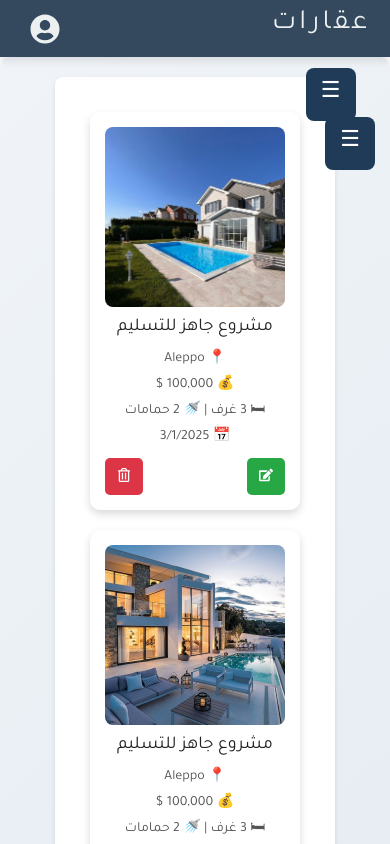
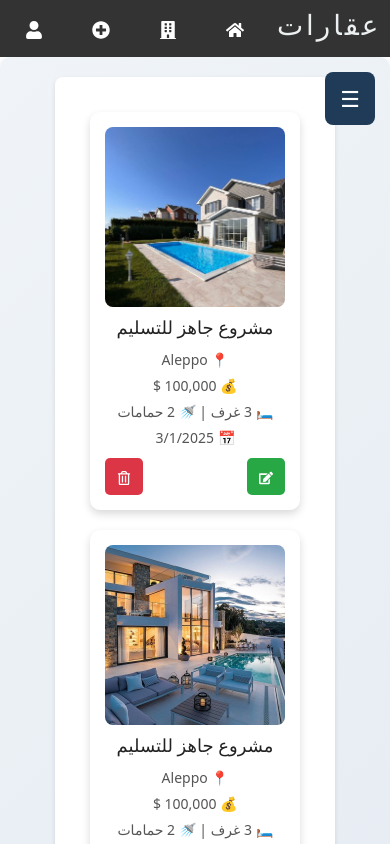
Before and after one commit to AhmadAlhjje/Real_Estate, a React (Vite) app: page /dashboard in a window 390 px wide. Shown: the top 844 px of the page. Built offline with nearby package versions, Linux system fonts and the light colour scheme.

Commit message:
Edit Navbar

```diff
--- a/src/components/NavBar/NavBar.css
+++ b/src/components/NavBar/NavBar.css
@@ -1,53 +1,17 @@
-@import url('https://fonts.googleapis.com/css2?family=Cairo:wght@400;700&family=Tajawal:wght@400;700&display=swap');
-
-/* إعدادات الأساسيات */
-* {
-    margin: 0;
-    padding: 0;
-    box-sizing: border-box;
-    font-family: 'Tajawal', 'Cairo', sans-serif;
+/* تنسيق شريط التنقل */
+.navbar {
+    display: flex;
+    justify-content: center;
+    align-items: center;
+    background-color: #333;
+    padding: 10px 20px;
+    position: fixed;
+    width: 100%;
+    top: 0;
+    left: 0;
+    z-index: 1000;
   }
 
-body {
-    background-color: #f4f4f9;
-    color: #333;
-    line-height: 1.6;
-}
-
-/* تنسيق الشريط العلوي */
-.navbar {
-    background-color: #34495e;
-    padding: 18px 0;
-    box-shadow: 0 4px 8px rgba(0, 0, 0, 0.1);
-    position: sticky;
-    top: 0;
-    width: 100%;
-    z-index: 1000;
-    transition: all 0.3s ease;
-    display: flex;
-    align-items: center;
-}
-
-/* تنسيق الحاوية داخل الشريط العلوي */
-.navbar-container {
-    width: 90%;
-    margin: 0 auto;
-    display: flex;
-    justify-content: space-between;
-    align-items: center;
-    max-width: 1200px;
-    position: relative;
-}
-
-/* تنسيق الشعار وزر القائمة معًا */
-.navbar-header {
-    display: flex;
-    align-items: center;
-    justify-content: space-between;
-    gap: 15px; /* مسافة بين الزر والشعار */
-}
-
-/* تنسيق الشعار */
   .navbar-logo {
     color: #ecf0f1;
     font-size: 32px;
@@ -63,140 +27,105 @@ body {
     color: #3498db;
 }
 
-/* تنسيق قائمة الروابط */
-.navbar-menu {
-    display: flex;
-    list-style: none;
-    gap: 40px;
-    justify-content: center;
-    flex-grow: 1;
+  .nav-btn {
+    background: none;
+    border: none;
+    color: white;
+    font-size: 20px;
+    cursor: pointer;
+    margin: 0 10px;
   }
 
-/* تنسيق الروابط */
-.navbar-link {
-    color: #ecf0f1;
+  .nav-icon-link {
+    color: white;
     text-decoration: none;
-    font-size: 20px;
-    font-weight: 600;
-    transition: all 0.3s ease;
-    padding: 5px 10px;
   }
 
-.navbar-link:hover {
-    color: #3498db;
-    transform: translateY(-3px);
-    border-bottom: 3px solid #3498db;
+  /* زر القائمة العائمة */
+  .fab {
+    position: fixed;
+    bottom: 20px;
+    right: 20px;
+    background-color: #ff5722;
+    color: white;
+    width: 50px;
+    height: 50px;
+    display: flex;
+    justify-content: center;
+    align-items: center;
+    border-radius: 50%;
+    cursor: pointer;
+    box-shadow: 0px 4px 6px rgba(0, 0, 0, 0.2);
+    transition: background-color 0.3s;
   }
 
-/* زر القائمة في الشاشات الصغيرة */
-.menu-toggle {
-    display: none;
-    font-size: 28px;
-    background: none;
-    border: none;
-    color: #ecf0f1;
-    cursor: pointer;
-    position: relative;
-    top: 60px !important;
-    /* left: 20px !important; */
+  .fab.open {
+    background-color: #d84315;
   }
 
-/* أيقونة المستخدم */
-.user-menu {
-    position: relative;
-    cursor: pointer;
+  .menu {
+    position: fixed;
+    bottom: 80px;
+    right: 20px;
+    display: flex;
+    flex-direction: column;
+    gap: 10px;
   }
 
-.user-icon {
-    position: relative;
-    right: 60px;
-    color: #ecf0f1;
-    transition: color 0.3s ease;
+  .menu-btn {
+    background: #444;
+    color: white;
+    border: none;
+    padding: 10px;
+    border-radius: 5px;
+    cursor: pointer;
+    transition: background 0.3s;
   }
 
-.user-icon:hover {
-    color: #3498db;
+  .menu-btn:hover {
+    background: #666;
   }
 
-/* القائمة المنسدلة */
+  /* قائمة المستخدم المنسدلة */
   .user-dropdown {
     position: absolute;
-    right: 0;
-    top: 40px;
-    background: #fff;
-    box-shadow: 0 4px 6px rgba(0, 0, 0, 0.1);
-    border-radius: 8px;
-    width: 160px;
-    text-align: right;
-    padding: 10px 0;
+    top: 60px;
+    left:40px;
+    background: white;
+    box-shadow: 0 2px 10px rgba(0, 0, 0, 0.2);
+    border-radius: 5px;
+    overflow: hidden;
     display: flex;
     flex-direction: column;
   }
 
   .user-dropdown-item {
-    padding: 12px 15px;
-    color: #333;
+    padding: 10px;
+    color: black;
     text-decoration: none;
-    font-size: 16px;
-    transition: background 0.3s ease;
+    transition: background 0.3s;
   }
 
   .user-dropdown-item:hover {
-    background: #f1f1f1;
+    background: #f0f0f0;
   }
 
-/* محتوى إضافي لتعديل المسافة بين الشريط والمحتوى عند الفتح */
-.content-offset {
-    transition: height 0.3s ease;
-    height: 0;
+  /* تحسينات للهواتف */
+  @media (max-width: 600px) {
+    .navbar {
+      padding: 10px;
+    }
+    .nav-btn {
+      font-size: 18px;
     }
 
-.content-offset.expanded {
-    height: 200px;
+    .fab {
+      width: 40px;
+      height: 40px;
     }
-
-/* تصميم قائمة التنقل في الهواتف */
-@media (max-width: 768px) {
-    .menu-toggle {
-        display: block;
-    }
-
-    .navbar-menu {
-        flex-direction: column;
-        width: 100%;
-        text-align: center;
-        display: none;
-        transition: all 0.3s ease;
-    }
-
-    .navbar-menu.show {
-        display: flex;
-    }
-
-    .navbar-header {
-        display: flex;
-        align-items: center;
-        justify-content: space-between;
-        gap: 15px;
-    }
-
-    .user-menu {
-        position: relative;
-        left: 20%;
-    }
-
-    /* القائمة المنسدلة */
     .user-dropdown {
         position: absolute;
-        left: 0; /* تغيير المحاذاة لتكون من اليسار */
-        top: 40px;
-        background: #fff;
-        box-shadow: 0 4px 6px rgba(0, 0, 0, 0.1);
-        border-radius: 8px;
-        width: 160px;
-        text-align: right;
-        padding: 10px 0;
-        display: flex;
-        flex-direction: column;
+        top: 50px;
+        left: 5px;
       }
   }
--- a/src/components/NavBar/NavBar.jsx
+++ b/src/components/NavBar/NavBar.jsx
@@ -1,49 +1,60 @@
 import React, { useState } from "react";
 import { Link } from "react-router-dom";
-import { FaUserCircle } from "react-icons/fa";
+import { FaUser, FaBuilding ,FaPlusCircle, FaPlus, FaFolder, FaStickyNote, FaTimes,FaHome  } from "react-icons/fa";
 import "./NavBar.css";
 
 const NavBar = () => {
-  const [isOpen, setIsOpen] = useState(false);
+  // const [isOpen, setIsOpen] = useState(false);
   const [userMenuOpen, setUserMenuOpen] = useState(false);
 
   return (
     <>
-      <nav className={`navbar ${isOpen ? "open" : ""}`}>
-        <div className="navbar-container">
-          {/* الحاوية التي تجمع زر القائمة مع الشعار */}
-          <div className="navbar-header">
-            <button className="menu-toggle" onClick={() => setIsOpen(!isOpen)}>
-              ☰
-            </button>
+      <nav className="navbar">
+      <div className="NavBarIcons"
+        style={{display :"flex", justifyContent:"space-around", width:"100%"}}>
           <Link to="/" className="navbar-logo">
               <h1>عقارات</h1>
         </Link>
+        <button className="nav-btn">
+          <Link to="/" className="nav-icon-link"><FaHome/></Link>
+        </button>
+
+        <button className="nav-btn">
+          <Link to="/realEstate" className="nav-icon-link"><FaBuilding  /></Link>
+        </button>
+
+        <button className="nav-btn">
+          <Link to="/AddProperty" className="nav-icon-link"><FaPlusCircle /></Link>
+        </button>
+
+        <button className="nav-btn">
+          <FaUser onClick={() => setUserMenuOpen(!userMenuOpen)} />
+        </button>
+        </div>
+{/*
+        <div className={`fab ${isOpen ? "open" : ""}`} onClick={() => setIsOpen(!isOpen)}>
+          {isOpen ? <FaTimes /> : <FaPlus />}
         </div>
 
-          {/* قائمة التنقل */}
-          <ul className={`navbar-menu ${isOpen ? "show" : ""}`}>
-            <li>
-              <Link to="/" className="navbar-link" onClick={() => setIsOpen(false)}>الرئيسية</Link>
-            </li>
-            <li>
-              <Link to="/realEstate" className="navbar-link" onClick={() => setIsOpen(false)}>العقارات</Link>
-            </li>
-            <li>
-              <Link to="/AddProperty" className="navbar-link" onClick={() => setIsOpen(false)}>إضافة عقار</Link>
-            </li>
-            <li>
-              <Link to="/contact" className="navbar-link" onClick={() => setIsOpen(false)}>اتصل بنا</Link>
-            </li>
-          </ul>
+        {isOpen && (
+          <div className="menu">
+            <button className="menu-btn">
+              <Link to="/" className="nav-icon-link">الرئيسية</Link>
+            </button>
+            <button className="menu-btn">
+              <Link to="/realEstate" className="nav-icon-link">العقارات</Link>
+            </button>
+            <button className="menu-btn">
+              <Link to="/AddProperty" className="nav-icon-link">اضافة عقار</Link>
+            </button>
+            <button className="menu-btn">
+              <Link to="/AddProperty" className="nav-icon-link">
+                <FaUser onClick={() => setUserMenuOpen(!userMenuOpen)} />
+              </Link>
+            </button>
+          </div>
+        )} */}
 
-          {/* أيقونة المستخدم */}
-          <div className="user-menu">
-            <FaUserCircle
-              size={30}
-              className="user-icon"
-              onClick={() => setUserMenuOpen(!userMenuOpen)}
-            />
         {userMenuOpen && (
           <div className="user-dropdown">
             <Link to="/login" className="user-dropdown-item">تسجيل الدخول</Link>
@@ -51,12 +62,7 @@ const NavBar = () => {
             <Link to="/favorites" className="user-dropdown-item">المفضلات</Link>
           </div>
         )}
-          </div>
-        </div>
       </nav>
-
-      {/* لتعديل المسافة بين الشريط والمحتوى عند فتح القائمة */}
-      <div className={`content-offset ${isOpen ? "expanded" : ""}`}></div>
     </>
   );
 };
```
Lines whose indentation alone changed are shown as unchanged.
